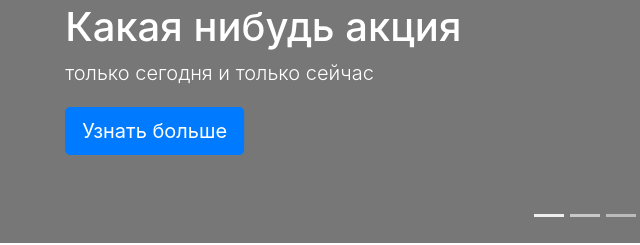
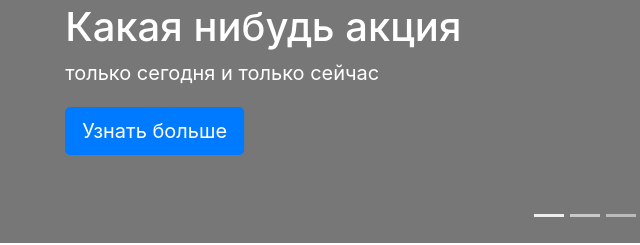
Before and after one commit to tihon-end/rubimotors, a plain HTML site: page index.html in a window 1280 px wide. Shown: the part 317-562 px from the top of the page, 55-695 px from the left. Drawn offline with nearby package versions, Linux system fonts and the light colour scheme.

Commit message:
Update index.html

```diff
--- a/index.html
+++ b/index.html
@@ -88,7 +88,7 @@
 					<div class="container">
 						<div class="carousel-caption text-left">
 							<h1>Какая нибудь акция</h1>
-							<p class="lead">только сегодня и только сейчас</p>
+							<p class="laed">только сегодня и только сейчас</p>
 							<p><a class="btn btn-lg btn-primary" href="#" role="button">Узнать больше</a></p>
 						</div>
 					</div>
```
